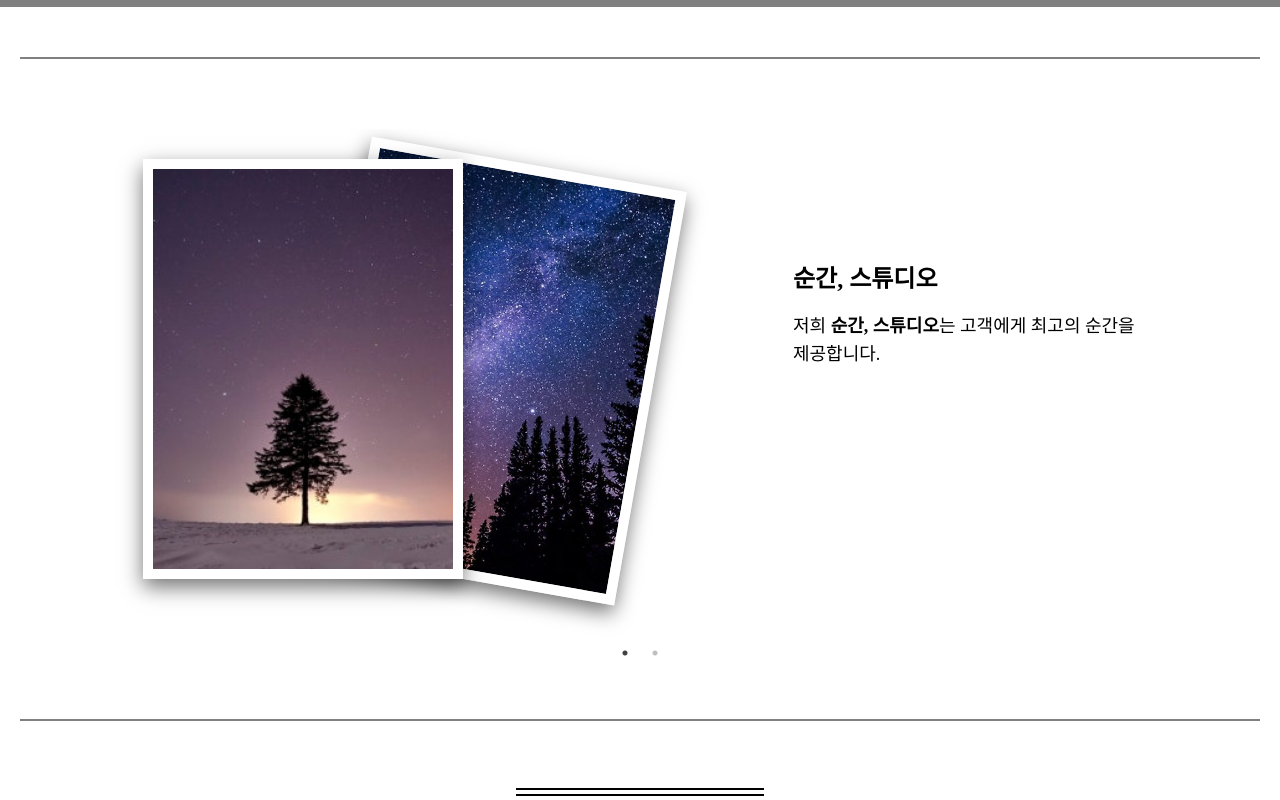
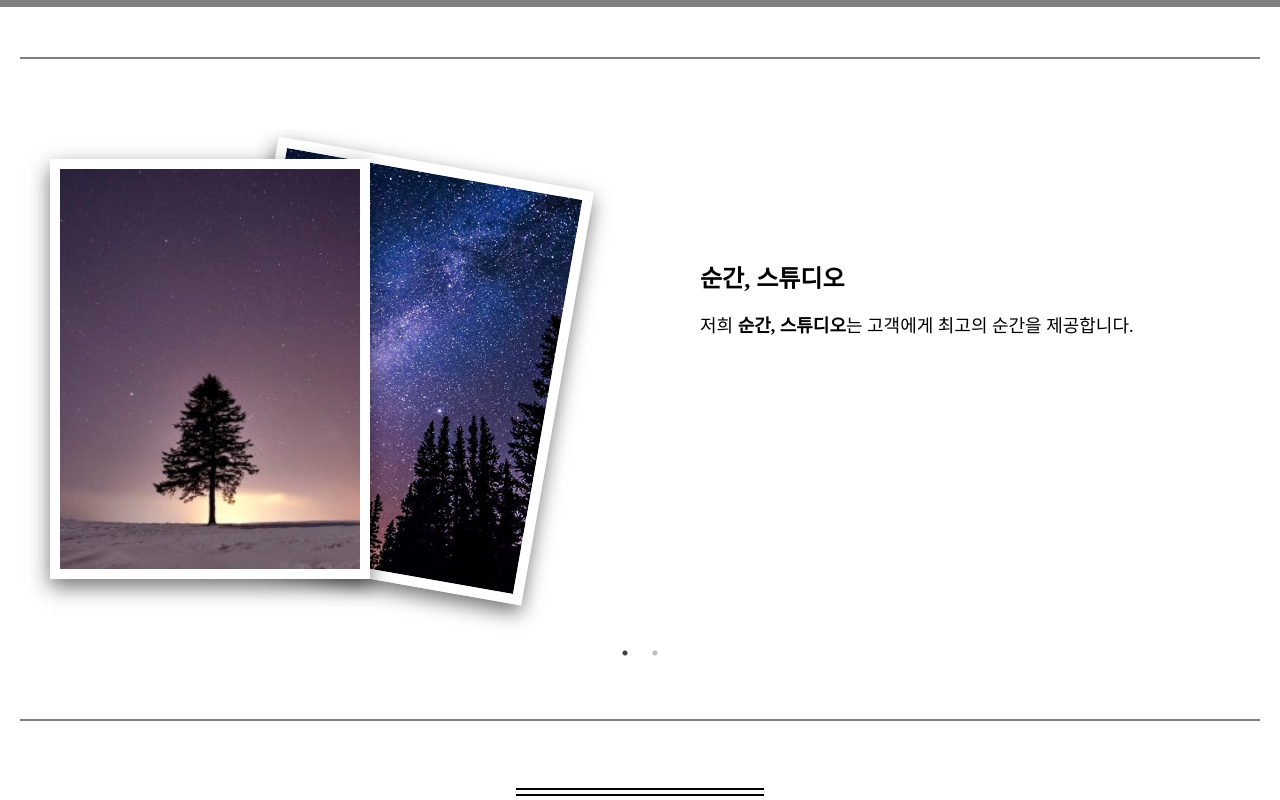
Before and after one commit to SUNGAN-Homepage/front-end, a React (Vite) app: page / in a window 1280 px wide. Shown: the part 520-1320 px from the top of the page. Built offline with nearby package versions, Linux system fonts and the light colour scheme.

Commit message:
fix:포폴 슬라이드 버튼 css 추가수정

```diff
--- a/src/components/PortFolio/PortFolio.css
+++ b/src/components/PortFolio/PortFolio.css
@@ -83,7 +83,7 @@
     margin: 0 auto;
     width: 100%; /* 슬라이더가 화면 너비를 차지 */
   }
-.slick-slider.slick-initialized{
+.portfolio .slick-slider.slick-initialized{
   width:85%;
 }
 
```
